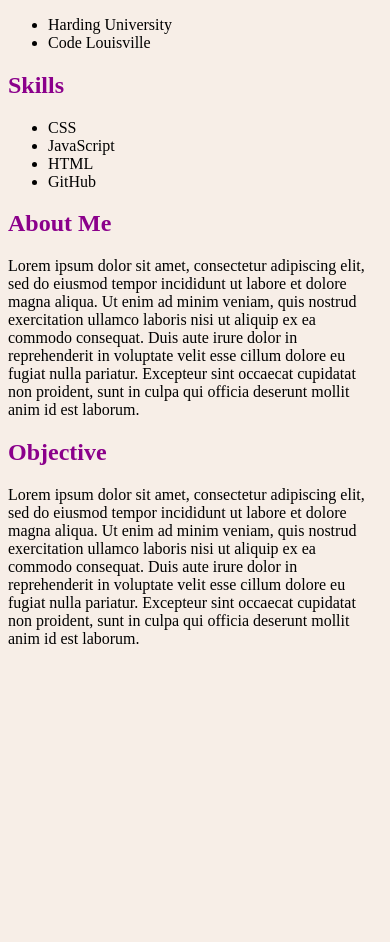
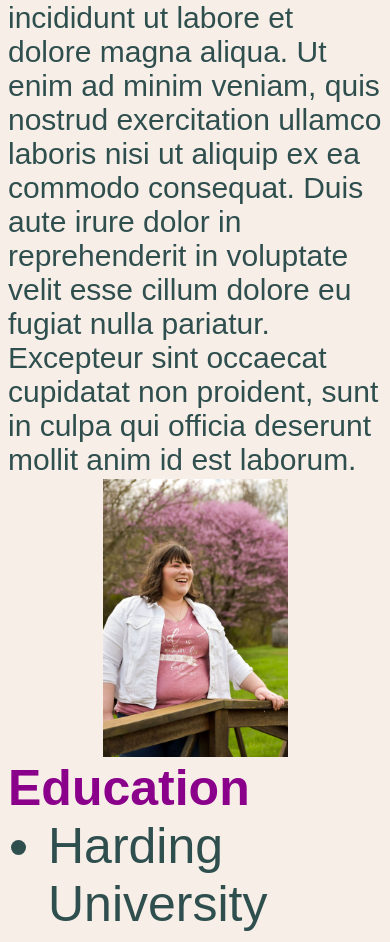
Before and after one commit to Hmcampbell2911/CodeLouisville, a plain HTML site: page index.html in a window 390 px wide. Shown: the part 575-1517 px from the top of the page. Before the commit the page ends 1239 px from the top, so only its background shows below. Drawn offline with Linux system fonts and the light colour scheme.

Commit message:
Media Queries & CSS Flexbox
Media queries are working and Flexbox has been added.  Still need to work on adjusting font sizes in media queries.

```diff
--- a/index.html
+++ b/index.html
@@ -6,7 +6,7 @@
         <title>Hannah Campbell's Hello World
         </title>
         <header>
-            <h1>Hello World! I'm Hannah!<style>
+            <h1 class="HelloWorld">Hello World! I'm Hannah!<style>
                 h1 {
                   background-image: url('succulent.jpg');
                 }
@@ -14,7 +14,7 @@
             </h1>
             </header>
             <nav>
-                <div class="topnav" id="topnav">
+                <div class="topnav">
                     <button type="button"><a class="facebook item" id="facebook" href="https://www.facebook.com/hannah.troyer.946" target="_blank">Facebook</a></button>
                     <button type="button"><a class="email item" id="email" href="mailto:hmcampbell2911@gmail.com" target="_blank">Email</a></button>
                     <button type="button"><a class="linked in item" id="linkedin" href="https://www.linkedin.com/in/hannah-troyer-9aa5021ba/" target="_blank">Linked In</a></button>
@@ -22,7 +22,15 @@
 
             </nav>
 
-            <body><img src="Hannah1.jpg" width="50%"/>
+            <body>
+                <h2>Objective</h2>
+                <p>Lorem ipsum dolor sit amet, consectetur adipiscing elit, sed do eiusmod tempor incididunt ut labore et dolore magna aliqua. Ut enim ad minim veniam, quis nostrud exercitation ullamco laboris nisi ut aliquip ex ea commodo consequat. Duis aute irure dolor in reprehenderit in voluptate velit esse cillum dolore eu fugiat nulla pariatur. Excepteur sint occaecat cupidatat non proident, sunt in culpa qui officia deserunt mollit anim id est laborum.</p><div class="flex-container">
+
+                    <div class="flex-child HannahPic">
+                        <img src="Hannah1.jpg" width="50%"/>
+                    </div>
+
+                    <div class="flex-child BulletList">
                         <h2>Education</h2>
                         <ul>
                             <li>Harding University</li>
@@ -35,8 +43,12 @@
                                 <li>HTML</li>
                                 <li>GitHub</li>
                             </ul>
+                    </div>
+
+                  </div>
+
+
             <h2>About Me</h2>
-            <p>Lorem ipsum dolor sit amet, consectetur adipiscing elit, sed do eiusmod tempor incididunt ut labore et dolore magna aliqua. Ut enim ad minim veniam, quis nostrud exercitation ullamco laboris nisi ut aliquip ex ea commodo consequat. Duis aute irure dolor in reprehenderit in voluptate velit esse cillum dolore eu fugiat nulla pariatur. Excepteur sint occaecat cupidatat non proident, sunt in culpa qui officia deserunt mollit anim id est laborum.</p>
-            <h2>Objective</h2>
-            <p>Lorem ipsum dolor sit amet, consectetur adipiscing elit, sed do eiusmod tempor incididunt ut labore et dolore magna aliqua. Ut enim ad minim veniam, quis nostrud exercitation ullamco laboris nisi ut aliquip ex ea commodo consequat. Duis aute irure dolor in reprehenderit in voluptate velit esse cillum dolore eu fugiat nulla pariatur. Excepteur sint occaecat cupidatat non proident, sunt in culpa qui officia deserunt mollit anim id est laborum.</p>
+            <p><div class="flex-child HannahFamily"><img src="HannahFamily.jpg" width="50%"/></div><div class="flex-child AboutMe">I'm a single mom of three beautiful children.  I have a passion for teaching kids of all ages, and helping them on their journey to be responsible adults.  I love to be helpful, and make pretty things.  I'm happy to live and work in a great community, and look forward to the adventure and new learning that awaits me in the world of coding.</div></p>
+
         </body></head></html>
--- a/styles.css
+++ b/styles.css
@@ -1,15 +1,45 @@
 h1{
   color:rgb(252, 232, 214);
   font-family:marker felt, fantasy;
-  font-size: 50px;
+  font-size: 30px;
   text-align: center;
   margin-bottom:10px;
   padding:30px;
   background-size: cover;
 }
+h2{
+  font-family:marker felt, fantasy;
+  font-size: 50px;
+  text-align:left;
+  margin-top:0px;
+  margin-bottom:0px;
+}
+ul{
+  color:darkslategrey;
+  font-family:Arial, Helvetica, sans-serif;
+  font-size:50px;
+  margin: 0px;
+
+}
+p{
+  color:darkslategrey;
+  font-family:Arial, Helvetica, sans-serif;
+  font-size: 30px;
+  margin: 0px;
+}
 body{
   background-color: rgb(247, 238, 231);
   background-size: cover;
+}
+.flex-container {
+  display: flex;
+}
+.flex-child {
+  flex: 1;
+}
+
+.flex-child:first-child {
+  margin: 2px;
 }
 h2{
   color:darkmagenta
@@ -18,7 +48,7 @@
   display: block;
   margin-left: auto;
   margin-right: auto;
-  max-width: 40%;
+  max-width: 100%;
 }
 button {
   float:left;
@@ -28,7 +58,7 @@
   background-color:palevioletred;
   font-family: Arial, Helvetica, sans-serif;
   border-color: peachpuff;
-  font-size: 20px;
+  font-size: 45px;
   text-align:center;
   margin-bottom:10px;
 }
@@ -36,10 +66,12 @@
 a:link{text-decoration: none;}
 a:visited{color:peachpuff;}
 a:hover{color:white;}
+
+
 /*******************************
     CSS Animations
 *******************************/
-@keyframes example{
+@keyframes flash{
   0% {text-transform: uppercase;}
   25% {text-transform: capitalize;}
   50% {text-transform: uppercase;}
@@ -47,15 +79,29 @@
   100% {text-transform: uppercase;}
   }
 h1{
-  animation-name: example;
+  animation-name: flash;
   animation-duration:4s;
 }
 /*******************************
       Media Queries
 *******************************/
-@media only screen and (min-width: 600px) {
-  .button a {
-    float:none;
+@media only screen and (max-width: 600px) {
+  .topnav button {
+    float: none;
     width: 100%;
   }
+  .flex-container {
+    flex-direction: column;
+  }
 }
+@media only screen and (max-width:790px) {
+  .flex-child {
+    flex: 50%;
+  }
+
+
+}
+@media only screen and (min-width:790px) {
+  .HelloWorld {font-size:70px;}
+
+}
```
Lines whose indentation alone changed are shown as unchanged.
